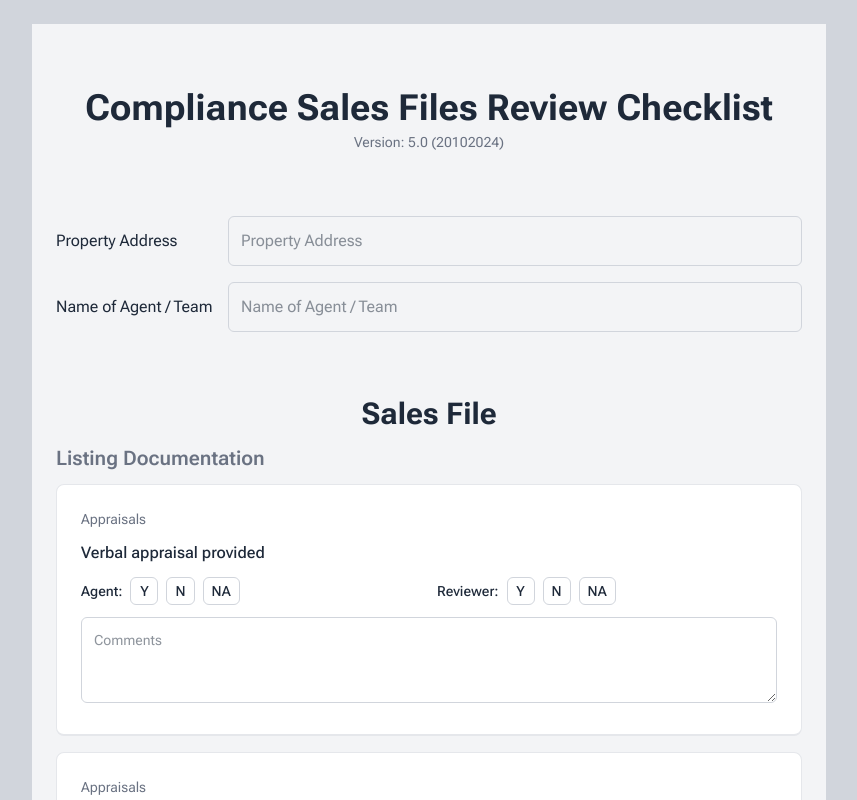
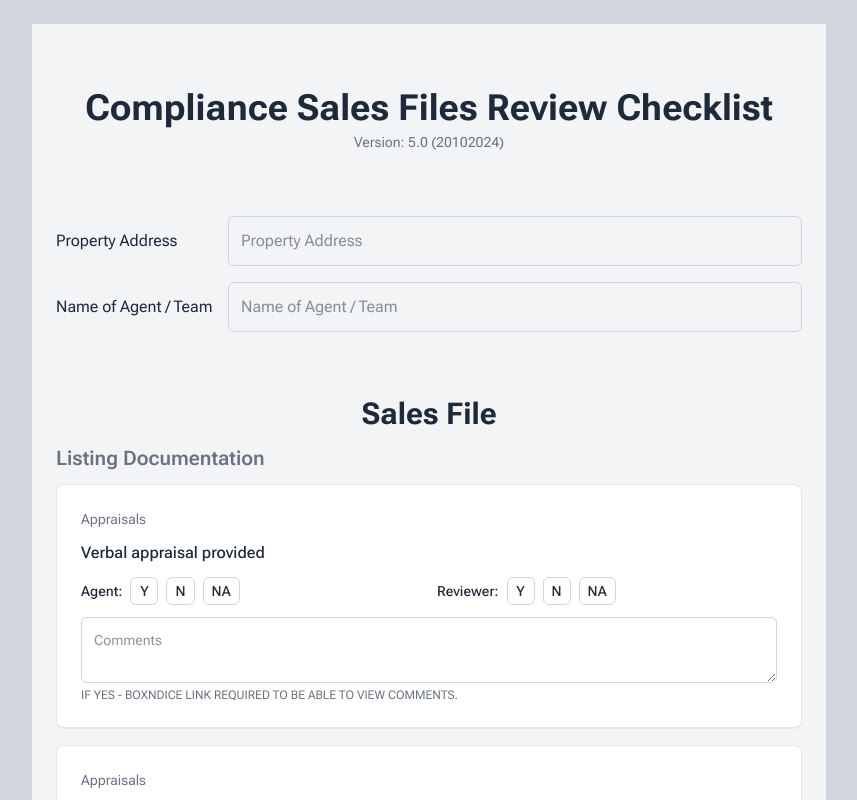
Before and after one commit to OW-Marns/web-form, a React (Vite) app: page / in a window 1280 px wide. Shown: the top 800 px of the page, without its empty margins (211-1068 px from the left). Built offline with nearby package versions, Linux system fonts and the light colour scheme.

Commit message:
Add helperText

```diff
--- a/src/App.tsx
+++ b/src/App.tsx
@@ -36,6 +36,8 @@ const App: React.FC = () => {
         agent: "",
         reviewer: "",
         comments: "",
+        helperText:
+          "IF YES - BOXNDICE LINK REQUIRED TO BE ABLE TO VIEW COMMENTS.",
       },
       {
         category: "Appraisals",
@@ -44,6 +46,8 @@ const App: React.FC = () => {
         agent: "",
         reviewer: "",
         comments: "",
+        helperText:
+          "IF YES - BOXNDICE LINK REQUIRED TO BE ABLE TO VIEW COMMENTS.",
       },
       {
         category: "Appraisals",
@@ -52,6 +56,8 @@ const App: React.FC = () => {
         agent: "",
         reviewer: "",
         comments: "",
+        helperText:
+          "IF YES, ABILITY TO ATTACH THE CMA REPORT. IF NO, CANNOT PROCEED RED FLAG - REQUIRES A COMMENTS FIELD FOR FURTHER EXPLAINATION; ABIITY TO ATTACH A FILE WILL ALSO BE REQUIRED.",
       },
       {
         category: "Appraisals",
@@ -60,6 +66,7 @@ const App: React.FC = () => {
         agent: "",
         reviewer: "",
         comments: "",
+        helperText: "IF YES, ABIITY TO ATTACH FILE OF MUTLIPLE APPRAISALS.",
       },
       {
         category: "Sales Authority",
@@ -68,6 +75,7 @@ const App: React.FC = () => {
         agent: "",
         reviewer: "",
         comments: "",
+        helperText: "",
       },
       {
         category: "Sales Authority",
@@ -76,6 +84,8 @@ const App: React.FC = () => {
         agent: "",
         reviewer: "",
         comments: "",
+        helperText:
+          "IF NO, REG FLAG NEEDS TO ACTIONED AND THEN REVERTS TO YES.",
       },
       {
         category: "Sales Authority",
@@ -84,6 +94,7 @@ const App: React.FC = () => {
         agent: "",
         reviewer: "",
         comments: "",
+        helperText: "",
       },
       {
         category: "Sales Authority",
@@ -92,6 +103,8 @@ const App: React.FC = () => {
         agent: "",
         reviewer: "",
         comments: "",
+        helperText:
+          "IF YES, IT NEEDS TO BE IN THE AUTHOIRTY. ABILITY TO ATTACH THE AUHTOITRY HERE TO VIEW CORRECTION IS REQUIRED. IF NOT RED FLAD.",
       },
       {
         category: "Sales Authority",
@@ -100,6 +113,7 @@ const App: React.FC = () => {
         agent: "",
         reviewer: "",
         comments: "",
+        helperText: "",
       },
       {
         category: "Estimated Selling Price",
@@ -108,6 +122,8 @@ const App: React.FC = () => {
         agent: "",
         reviewer: "",
         comments: "",
+        helperText:
+          "IF NO, RED FLAG, NOTES NEED TO BE ADDED TO PROCEED TO THE NEXT QUESTION.",
       },
       {
         category: "Material Facts / Vendor Questionnaire",
@@ -116,6 +132,7 @@ const App: React.FC = () => {
         agent: "",
         reviewer: "",
         comments: "",
+        helperText: "IF YES ABILITY TO ATTACH FILE.",
       },
       {
         category: "Material Facts / Vendor Questionnaire",
@@ -124,6 +141,8 @@ const App: React.FC = () => {
         agent: "",
         reviewer: "",
         comments: "",
+        helperText:
+          "IF NO, RED FLAG NEE TO ATTACH FILE BEOFRE PROCEEDING TO NEXT QUESTION.",
       },
       {
         category: "Material Facts / Vendor Questionnaire",
@@ -132,6 +151,8 @@ const App: React.FC = () => {
         agent: "",
         reviewer: "",
         comments: "",
+        helperText:
+          "IF YES, NEED TO ATTACHED FILE. IF NO, COMMENTS FIELD REQUIRED.",
       },
       {
         category:
@@ -141,6 +162,7 @@ const App: React.FC = () => {
         agent: "",
         reviewer: "",
         comments: "",
+        helperText: "",
       },
       {
         category:
@@ -150,6 +172,7 @@ const App: React.FC = () => {
         agent: "",
         reviewer: "",
         comments: "",
+        helperText: "",
       },
       {
         category:
@@ -159,6 +182,7 @@ const App: React.FC = () => {
         agent: "",
         reviewer: "",
         comments: "",
+        helperText: "",
       },
       {
         category:
@@ -168,6 +192,8 @@ const App: React.FC = () => {
         agent: "",
         reviewer: "",
         comments: "",
+        helperText:
+          "IF NO, RED FLAG - COMMENTS FIELD REQUIRED TO BE FILED OUT.",
       },
       {
         category:
@@ -177,6 +203,7 @@ const App: React.FC = () => {
         agent: "",
         reviewer: "",
         comments: "",
+        helperText: "",
       },
       {
         category:
@@ -186,6 +213,8 @@ const App: React.FC = () => {
         agent: "",
         reviewer: "",
         comments: "",
+        helperText:
+          "IF NO, CANNOT PROCEEDUNLESS  COMMENT FIELD IS USED FOR EXPLANATION.",
       },
       {
         category:
@@ -195,6 +224,8 @@ const App: React.FC = () => {
         agent: "",
         reviewer: "",
         comments: "",
+        helperText:
+          "IF NO, COMPLUSORY COMMENTS FIELD REQUIRED IN ORDER TO PROCEED.",
       },
       {
         category:
@@ -204,6 +235,8 @@ const App: React.FC = () => {
         agent: "",
         reviewer: "",
         comments: "",
+        helperText:
+          "IF NO, COMPLUSORY COMMENTS FIELD REQUIRED IN ORDER TO PROCEED.",
       },
       {
         category:
@@ -213,6 +246,8 @@ const App: React.FC = () => {
         agent: "",
         reviewer: "",
         comments: "",
+        helperText:
+          "IF NO, COMPLUSORY COMMENTS FIELD REQUIRED IN ORDER TO PROCEED.",
       },
       {
         category:
@@ -222,6 +257,8 @@ const App: React.FC = () => {
         agent: "",
         reviewer: "",
         comments: "",
+        helperText:
+          "IF NO, COMPLUSORY COMMENTS FIELD REQUIRED IN ORDER TO PROCEED.",
       },
       {
         category:
@@ -231,6 +268,7 @@ const App: React.FC = () => {
         agent: "",
         reviewer: "",
         comments: "",
+        helperText: "",
       },
       {
         category:
@@ -240,6 +278,7 @@ const App: React.FC = () => {
         agent: "",
         reviewer: "",
         comments: "",
+        helperText: "",
       },
       {
         category: "Commission & Sharing",
@@ -248,6 +287,8 @@ const App: React.FC = () => {
         agent: "",
         reviewer: "",
         comments: "",
+        helperText:
+          "IF NO, NEEDS TO BE ACTIONED AND ATTACH FILE TO PROVE ITS A CORRECT.",
       },
       {
         category: "Consideration of Offers",
@@ -256,6 +297,7 @@ const App: React.FC = () => {
         agent: "",
         reviewer: "",
         comments: "",
+        helperText: "IF YES, ABILITY TO ATTACH THE FILE.",
       },
       {
         category: "Power of Attorney",
@@ -264,6 +306,7 @@ const App: React.FC = () => {
         agent: "",
         reviewer: "",
         comments: "",
+        helperText: "IF YES, ABILITY TO ATTACH THE FILE.",
       },
       {
         category: "Proof of Ownership",
@@ -272,6 +315,7 @@ const App: React.FC = () => {
         agent: "",
         reviewer: "",
         comments: "",
+        helperText: "IF YES, ABILITY TO ATTACH THE FILE.",
       },
     ],
     marketing: [
@@ -282,6 +326,7 @@ const App: React.FC = () => {
         agent: "",
         reviewer: "",
         comments: "",
+        helperText: "",
       },
       {
         category: "Advertising",
@@ -290,6 +335,7 @@ const App: React.FC = () => {
         agent: "",
         reviewer: "",
         comments: "",
+        helperText: "",
       },
       {
         category: "Advertising",
@@ -298,6 +344,7 @@ const App: React.FC = () => {
         agent: "",
         reviewer: "",
         comments: "",
+        helperText: "",
       },
       {
         category: "Advertising",
@@ -306,6 +353,7 @@ const App: React.FC = () => {
         agent: "",
         reviewer: "",
         comments: "",
+        helperText: "",
       },
       {
         category: "Advertising",
@@ -314,6 +362,7 @@ const App: React.FC = () => {
         agent: "",
         reviewer: "",
         comments: "",
+        helperText: "",
       },
       {
         category: "Advertising",
@@ -322,6 +371,7 @@ const App: React.FC = () => {
         agent: "",
         reviewer: "",
         comments: "",
+        helperText: "",
       },
     ],
     selling: [
@@ -332,6 +382,8 @@ const App: React.FC = () => {
         agent: "",
         reviewer: "",
         comments: "",
+        helperText:
+          "IF NO, CANNOT PROCEED NEEDSA  RED FLAG ATTENTIONED  TO COMPLIANCE MANAGER.",
       },
       {
         category: "Online Price Changes",
@@ -340,6 +392,7 @@ const App: React.FC = () => {
         agent: "",
         reviewer: "",
         comments: "",
+        helperText: "",
       },
       {
         category: "Correspondence",
@@ -348,6 +401,8 @@ const App: React.FC = () => {
         agent: "",
         reviewer: "",
         comments: "",
+        helperText:
+          "IF YES, ABILITY TO ATTACH FILE OR ADD A HYPERLINK TO BOX N DICE. IF NO CANNOT PROCEED. IF N/A PROCEED TO NEXT QUESTION.",
       },
       {
         category: "Offers",
@@ -356,6 +411,7 @@ const App: React.FC = () => {
         agent: "",
         reviewer: "",
         comments: "",
+        helperText: "IF NO, CANNOT PROCCED UNTIL A FILE  HAS  BEEN ATTACHED.",
       },
       {
         category: "Offers",
@@ -364,6 +420,8 @@ const App: React.FC = () => {
         agent: "",
         reviewer: "",
         comments: "",
+        helperText:
+          "ABILITY TO ATTACH FILE IF YES OR NO.C CANNOT PROCEED TO NEXT QUESTION. IF N/A CAN PROCEED.",
       },
       {
         category: "Offers",
@@ -372,6 +430,8 @@ const App: React.FC = () => {
         agent: "",
         reviewer: "",
         comments: "",
+        helperText:
+          "IF YES, ABILITY TO ATTACH FILE, IF NO, CANNOT PROCEED TO NEXT QUESTION. IF N/A PROCEED TO NEXT QUESTION.",
       },
       {
         category: "Offers",
@@ -380,6 +440,8 @@ const App: React.FC = () => {
         agent: "",
         reviewer: "",
         comments: "",
+        helperText:
+          "IF YES, ABILITY TO ATTACH FILE. IF NO CANNOT PROCEED. IF N/A PROCEED.",
       },
     ],
     closing: [
@@ -390,6 +452,7 @@ const App: React.FC = () => {
         agent: "",
         reviewer: "",
         comments: "",
+        helperText: "",
       },
       {
         category: "Closing",
@@ -398,6 +461,7 @@ const App: React.FC = () => {
         agent: "",
         reviewer: "",
         comments: "",
+        helperText: "COMPULSORY - ABILITY TO ATTACH CONTRACT OF SALE.",
       },
       {
         category: "Closing",
@@ -406,6 +470,7 @@ const App: React.FC = () => {
         agent: "",
         reviewer: "",
         comments: "",
+        helperText: "",
       },
       {
         category: "Closing",
@@ -414,6 +479,7 @@ const App: React.FC = () => {
         agent: "",
         reviewer: "",
         comments: "",
+        helperText: "IF YES, ABILITY TO ATTACH BID SHEET.",
       },
       {
         category: "Closing",
@@ -422,6 +488,7 @@ const App: React.FC = () => {
         agent: "",
         reviewer: "",
         comments: "",
+        helperText: "",
       },
       {
         category: "Closing",
@@ -430,6 +497,7 @@ const App: React.FC = () => {
         agent: "",
         reviewer: "",
         comments: "",
+        helperText: "",
       },
       {
         category: "Closing",
@@ -438,6 +506,7 @@ const App: React.FC = () => {
         agent: "",
         reviewer: "",
         comments: "",
+        helperText: "",
       },
       {
         category: "Closing",
@@ -446,6 +515,7 @@ const App: React.FC = () => {
         agent: "",
         reviewer: "",
         comments: "",
+        helperText: "",
       },
       {
         category: "Closing",
@@ -454,6 +524,7 @@ const App: React.FC = () => {
         agent: "",
         reviewer: "",
         comments: "",
+        helperText: "",
       },
       {
         category: "Closing",
@@ -462,6 +533,7 @@ const App: React.FC = () => {
         agent: "",
         reviewer: "",
         comments: "",
+        helperText: "",
       },
     ],
   };
@@ -610,9 +682,10 @@ const App: React.FC = () => {
               </div>
             </div>
 
+            <div className="w-full flex flex-col gap-1">
               <textarea
                 className={inputCommonStyles + " text-sm"}
-              rows={3}
+                rows={2}
                 name="comments"
                 placeholder="Comments"
                 value={item.comments}
@@ -620,6 +693,8 @@ const App: React.FC = () => {
                   updateChecklist(key, index, "comments", e.target.value)
                 }
               />
+              <span className="text-xs text-gray-500">{item.helperText}</span>
+            </div>
           </div>
         ))}
       </div>
```
Lines whose indentation alone changed are shown as unchanged.
